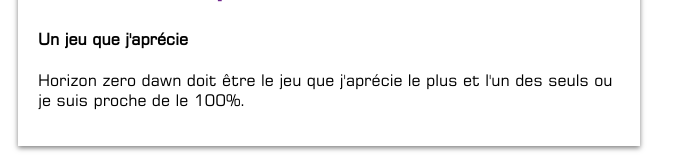
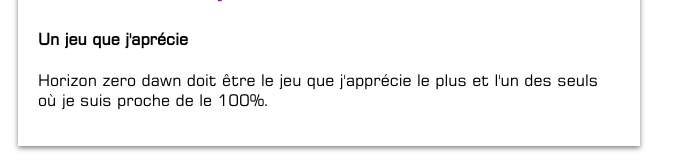
Before and after one commit to LeGeekosaure/Aloys-Bridge-Project, a plain HTML site: page FAQ.html in a window 1280 px wide. Shown: the part 2996-3156 px from the top of the page, without its empty margins (0-691 px from the left). Drawn offline with Linux system fonts and the light colour scheme; no server answers.

Commit message:
Update FAQ.html

```diff
--- a/FAQ.html
+++ b/FAQ.html
@@ -97,7 +97,7 @@
     <div class="card">
       <h2>Pourquoi avoir choisi l’inspiration de Horizon Zero Dawn</h2>
       <h4>Un jeu que j'aprécie</h4>
-      <p>Horizon zero dawn doit être le jeu que j'aprécie le plus et l'un des seuls ou je suis proche de le 100%.</p>
+      <p>Horizon zero dawn doit être le jeu que j'apprécie le plus et l'un des seuls où je suis proche de le 100%.</p>
     </div>
 
     <div class="card">
```
